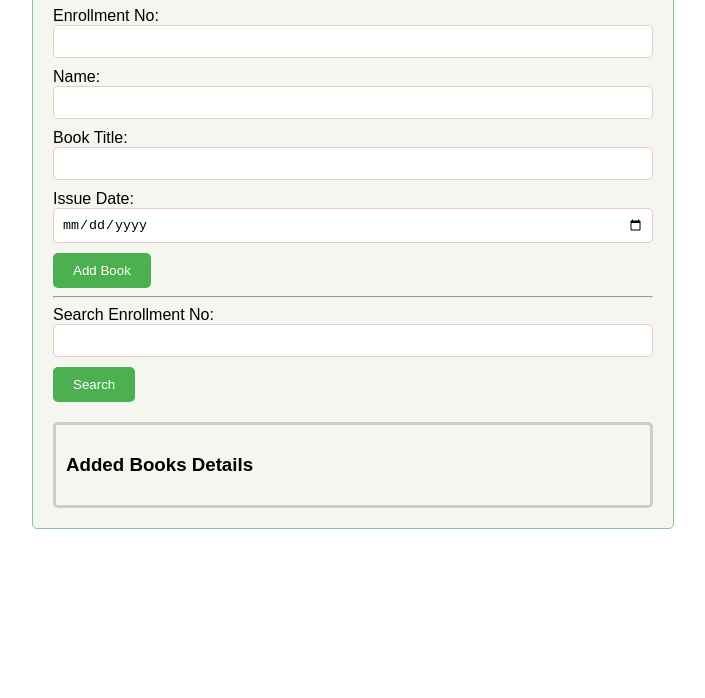
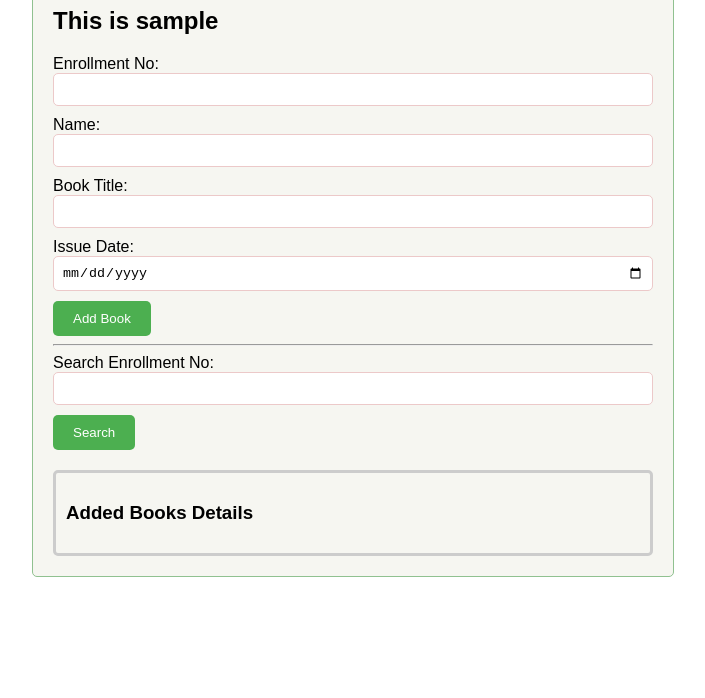
Before and after one commit to snehakumari8801/library_managment_system, a plain HTML site: page index.html in a window 1280 px wide. Shown: the part 102-800 px from the top of the page, without its empty margins (287-992 px from the left). Drawn offline with Linux system fonts and the light colour scheme.

Commit message:
add sample heading

```diff
--- a/index.html
+++ b/index.html
@@ -10,6 +10,7 @@
   <body>
     <div class="container">
       <h1 style="color: rgb(46, 155, 46);">Library Management System sample</h1>
+      <h2>This is sample</h2>
       <label for="enrollment">Enrollment No:</label>
       <input type="text" id="enrollment" />
       <label for="name">Name:</label>
```
